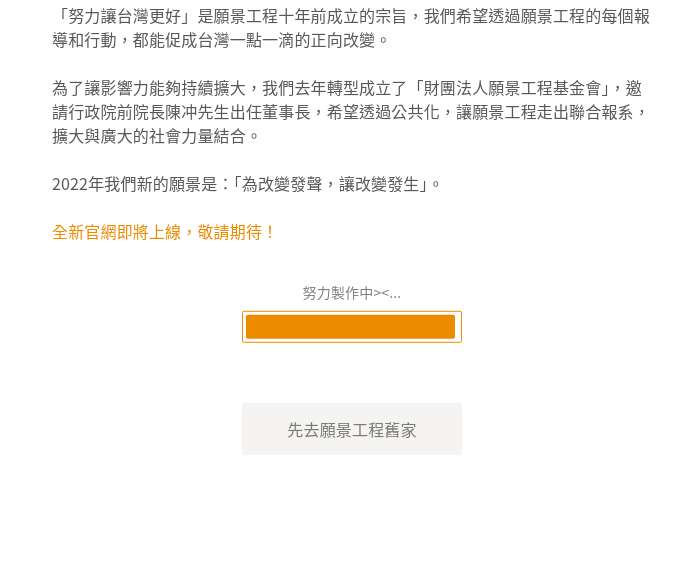
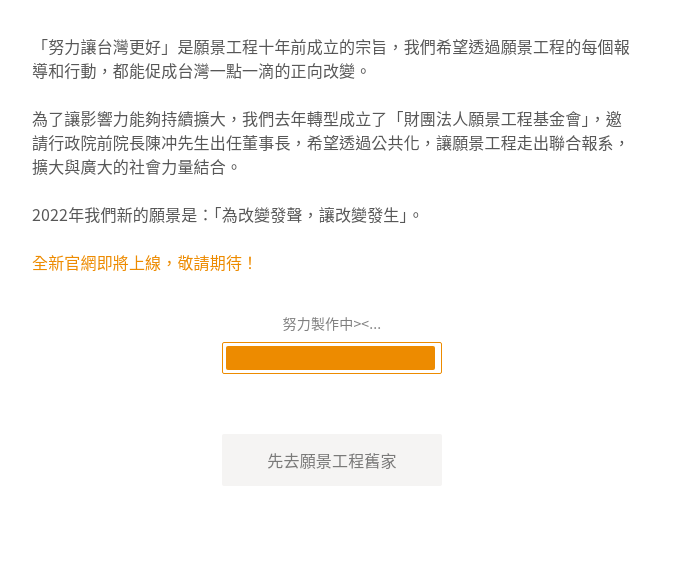
Before and after one commit to v61265/vision-temp, a plain HTML site: page index.html in a window 1280 px wide. Shown: the part 226-800 px from the top of the page, without its empty margins (308-988 px from the left). Drawn offline with nearby package versions, Linux system fonts and the light colour scheme.

Commit message:
style: change container margin and padding

```diff
--- a/index.html
+++ b/index.html
@@ -10,19 +10,19 @@
   <style>
       .container {
         max-width: 600px;
-          position: fixed;
-          top: 50%;
-          left: 50%;
-          transform: translate(-50%, -50%);
+        margin: 0 auto;
         font-size: 16px;
         line-height: 150%;
         letter-spacing: 0.01em;
         color: rgba(0, 0, 0, 0.66);
         font-family: Noto Sans CJK TC;
-          margin: 0 20px;
+        padding: 0 20px;
         display: flex;
         flex-direction:column;
         align-items: center;
+        @media screen and (min-width: 768px) {
+          padding-top: 150px;
+        }
       }
       img {
           width: 200px;
```
Lines whose indentation alone changed are shown as unchanged.
